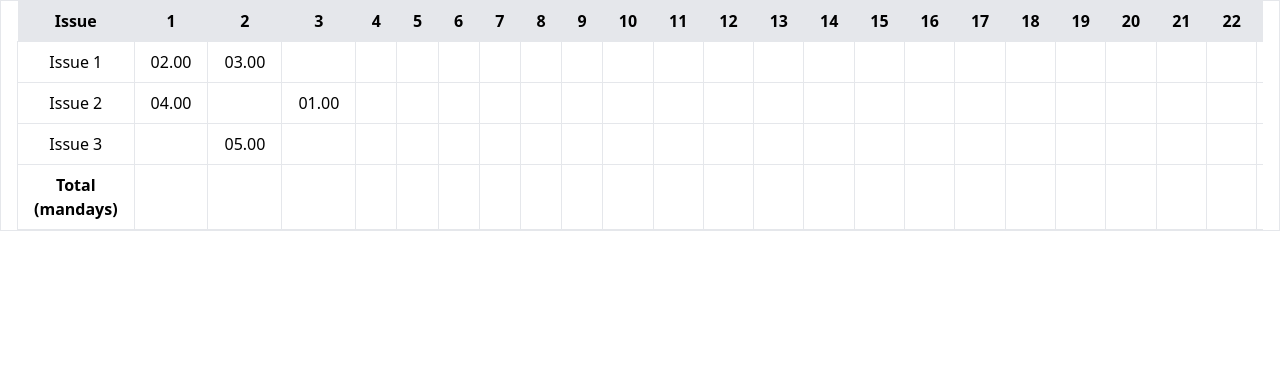
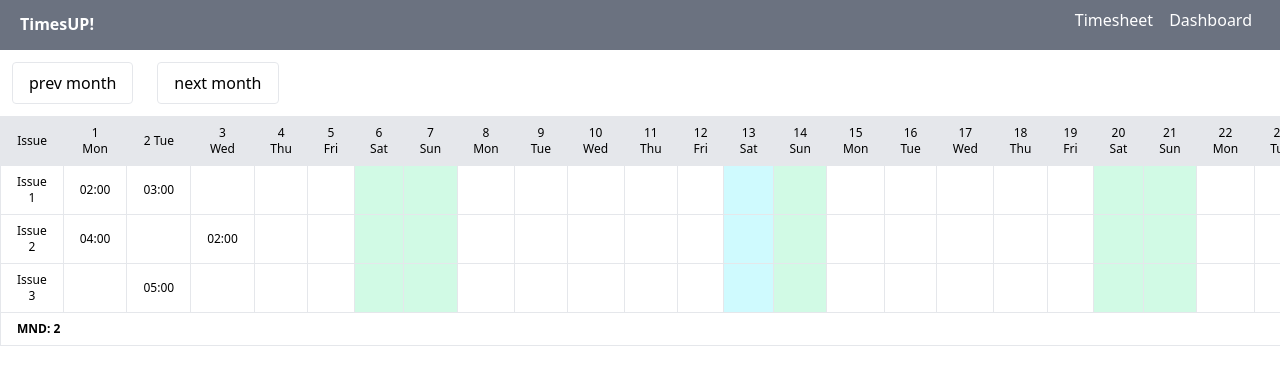
Before and after one commit to KirillBabaev/times_up, a React (Create React App) app: page /timesheet in a window 1280 px wide. Shown: the top 384 px of the page. Built offline with nearby package versions, Linux system fonts and the light colour scheme.

Commit message:
create Dashboard.tsx, add new function to TimesheetTable.tsx, update Navigation.tsx

```diff
--- a/package.json
+++ b/package.json
@@ -3,6 +3,7 @@
   "version": "0.1.0",
   "private": true,
   "dependencies": {
+    "@apollo/client": "^3.7.14",
     "@testing-library/jest-dom": "^5.16.5",
     "@testing-library/react": "^13.4.0",
     "@testing-library/user-event": "^13.5.0",
@@ -12,10 +13,14 @@
     "@types/react-dom": "^18.0.11",
     "axios": "^1.3.6",
     "date-fns": "^2.29.3",
+    "graphql": "^16.6.0",
     "react": "^18.2.0",
     "react-dom": "^18.2.0",
+    "react-icons": "^4.8.0",
+    "react-ionicons": "^4.2.0",
     "react-router-dom": "^6.10.0",
     "react-scripts": "^5.0.1",
+    "recharts": "^2.5.0",
     "typescript": "^4.9.5",
     "web-vitals": "^2.1.4"
   },
--- a/src/App.tsx
+++ b/src/App.tsx
@@ -1,7 +1,9 @@
 import React from 'react';
-import logo from './logo.svg';
 import './App.css';
 import TimesheetTable from "./component/TimesheetTable";
+import {Navigation} from "./component/Navigation";
+import {Route, Routes} from "react-router-dom";
+import {Dashboard} from "./component/Dashboard";
 
 const issues = [
     {
@@ -37,7 +39,7 @@ const timeEntries = [
     {
         issueId: '2',
         date: new Date(2023, 3, 3),
-        timeSpent: 60,
+        timeSpent: 120,
     },
     {
         issueId: '3',
@@ -48,8 +50,12 @@ const timeEntries = [
 
 function App() {
     return (
-        <div className="border px-4">
-            <TimesheetTable issues={issues} timeEntries={timeEntries}/>
+        <div>
+            <Navigation/>
+            <Routes>
+                <Route path="/timesheet" element={<TimesheetTable issues={issues} timeEntries={timeEntries}/>}/>
+                <Route path="/dashboard" element={<Dashboard/>}/>
+            </Routes>
         </div>
     );
 }
--- /dev/null
+++ b/src/component/Dashboard.tsx
@@ -0,0 +1,19 @@
+import React from "react";
+import { LineChart, Line } from "recharts";
+
+export function Dashboard() {
+    const data = [
+        {name: 'Page A', uv: 400, pv: 2400, amt: 2400},
+        {name: 'Page B', uv: 40, pv: 2400, amt: 2400},
+        {name: 'Page C', uv: 500, pv: 2400, amt: 2400},
+        {name: 'Page D', uv: 200, pv: 2400, amt: 2400},
+        {name: 'Page M', uv: 350, pv: 2400, amt: 2400},
+    ];
+    return (
+        <div className="border py-2 px-4 my-8 rounded flex flex-col items-center mb-2">
+            <LineChart width={400} height={400} data={data}>
+                <Line type="monotone" dataKey="uv" stroke="#1f15e8" />
+            </LineChart>
+        </div>
+    )
+}
--- a/src/component/Navigation.tsx
+++ b/src/component/Navigation.tsx
@@ -1,9 +1,15 @@
 import React from "react";
+import {Link} from "react-router-dom";
 
 export function Navigation(){
     return(
-        <div className="">
+        <nav className="h-[50px] flex justify-between px-5 bg-gray-500 text-white">
+            <span className="font-bold mt-3">TimesUP!</span>
 
-        </div>
+            <span className="mt-2">
+                <Link to="/timesheet" className="mx-2 my-2">Timesheet</Link>
+                <Link to="/dashboard" className="mx-2 my-2">Dashboard</Link>
+            </span>
+        </nav>
     )
 }
--- a/src/component/TimesheetTable.tsx
+++ b/src/component/TimesheetTable.tsx
@@ -1,5 +1,5 @@
-import React, {useState, useEffect} from 'react';
-import {getDaysInMonth, format} from 'date-fns';
+import React, {useEffect, useState} from 'react';
+import {addMonths, format, getDaysInMonth, isToday, isWeekend, setDate} from 'date-fns';
 import {IIssue, ITimeEntry} from "../model/IIssue";
 
 interface TimesheetTableProps {
@@ -21,8 +21,17 @@ const TimesheetTable = ({issues, timeEntries}: TimesheetTableProps) => {
     const formatTime = (minutes: number) => {
         const hours = Math.floor(minutes / 60);
         const mins = minutes % 60;
-        return `${hours.toString().padStart(2, '0')}.${mins.toString().padStart(2, '0')}`;
+        return `${hours.toString().padStart(2, '0')}:${mins.toString().padStart(2, '0')}`;
     };
+
+    const formatDay = (day: number) => {
+        console.log("Day number is " + day);
+        console.log("Month is " + month);
+        const date = setDate(month, day);
+        console.log("Date we set is " + date);
+        return format(date, 'd E');
+    }
+
 
     const getTotalTimeForIssue = (issueId: string) => {
         const totalTime = timeEntries
@@ -31,6 +40,20 @@ const TimesheetTable = ({issues, timeEntries}: TimesheetTableProps) => {
         return formatTime(totalTime);
     };
 
+    const getTotalTimeForMonthInManDays = () => {
+        const totalTime = timeEntries.map(entry => entry.timeSpent).reduce((sum, time) => sum + time);
+        return getManDays(totalTime);
+    }
+
+    const getManDays = (time: number) => {
+        return time / 480;
+    }
+
+    const switchMonth = (month: Date, amount: number) => {
+        const result = addMonths(month, amount);
+        setMonth(result);
+    }
+
     const getTimeForIssueAndDay = (issueId: string, day: number) => {
         const entry = timeEntries.find(
             (entry) => entry.issueId === issueId && format(entry.date, 'd') === day.toString()
@@ -38,15 +61,25 @@ const TimesheetTable = ({issues, timeEntries}: TimesheetTableProps) => {
         return entry ? formatTime(entry.timeSpent) : '';
     };
 
+    const getDayColor = (date: Date) => {
+        return isWeekend(date) ?
+            // выходной
+            (isToday(date) ? "bg-cyan-100" : "bg-emerald-100") :
+            // не выходной
+            (isToday(date) ? "bg-cyan-100" : "");
+    }
+
     return (
         <div className="overflow-x-auto">
-            <table className="table-auto border-collapse w-full">
-                <thead>
+            <button onClick={() => switchMonth(month, -1)} className="px-4 py-2 m-3 rounded border">prev month</button>
+            <button onClick={() => switchMonth(month, 1)} className="px-4 py-2 m-3 rounded border">next month</button>
+            <table className="border-collapse w-full text-xs">
+                <thead className="border">
                 <tr className="bg-gray-200">
-                    <th className="px-4 py-2">Issue</th>
+                    <th className="sticky left-0 bg-gray-200 px-4 py-2 font-normal">Issue</th>
                     {daysArray.map((day) => (
-                        <th key={day} className="px-4 py-2">
-                            {day}
+                        <th key={day} className="px-4 py-2 font-normal w-8">
+                            {formatDay(day)}
                         </th>
                     ))}
                     <th className="px-4 py-2">Total</th>
@@ -55,9 +88,10 @@ const TimesheetTable = ({issues, timeEntries}: TimesheetTableProps) => {
                 <tbody>
                 {issues.map((issue) => (
                     <tr key={issue.id} className="text-center">
-                        <td className="border px-4 py-2">{issue.title}</td>
+                        <td className="sticky left-0 bg-white border px-4 py-2">{issue.title}</td>
                         {daysArray.map((day) => (
-                            <td key={day} className="border px-4 py-2">
+                            <td key={day}
+                                className={"border px-4 py-2 " + getDayColor(new Date(month.getFullYear(), month.getMonth(), day))}>
                                 {getTimeForIssueAndDay(issue.id, day)}
                             </td>
                         ))}
@@ -65,15 +99,16 @@ const TimesheetTable = ({issues, timeEntries}: TimesheetTableProps) => {
                     </tr>
                 ))}
                 <tr className="text-center font-bold">
-                    <td className="border px-4 py-2">Total (mandays)</td>
-                    {daysArray.map((day) => (
-                        <td key={day} className="border px-4 py-2">
-                            {/* Здесь можно вычислить сумму времени за каждый день */}
-                        </td>
-                    ))}
-                    <td className="border px-5 px-4 py-2">
-                        {/* Здесь можно вычислить общую сумму времени за весь месяц */}
-                    </td>
+                    <td colSpan={daysInMonth + 2}
+                        className="border px-4 py-2 text-left">MND: {getTotalTimeForMonthInManDays()}</td>
+                    {/*{daysArray.map((day) => (*/}
+                    {/*    <td key={day} className="border px-4 py-2">*/}
+                    {/*        /!* Здесь можно вычислить сумму времени за каждый день *!/*/}
+                    {/*    </td>*/}
+                    {/*))}*/}
+                    {/*<td className="border px-4 py-2">*/}
+                    {/*    /!* Здесь можно вычислить общую сумму времени за весь месяц *!/*/}
+                    {/*</td>*/}
                 </tr>
                 </tbody>
             </table>
--- a/src/index.tsx
+++ b/src/index.tsx
@@ -3,17 +3,15 @@ import ReactDOM from 'react-dom/client';
 import './index.css';
 import App from './App';
 import reportWebVitals from './reportWebVitals';
+import {BrowserRouter} from "react-router-dom";
 
 const root = ReactDOM.createRoot(
-  document.getElementById('root') as HTMLElement
+    document.getElementById('root') as HTMLElement
 );
 root.render(
-  <React.StrictMode>
-    <App />
-  </React.StrictMode>
+    <BrowserRouter>
+        <App/>
+    </BrowserRouter>
 );
 
-// If you want to start measuring performance in your app, pass a function
-// to log results (for example: reportWebVitals(console.log))
-// or send to an analytics endpoint. Learn more: https://bit.ly/CRA-vitals
 reportWebVitals();
```
Also changed, not shown: 1 other file (tests, documents, lock files or other folders).
